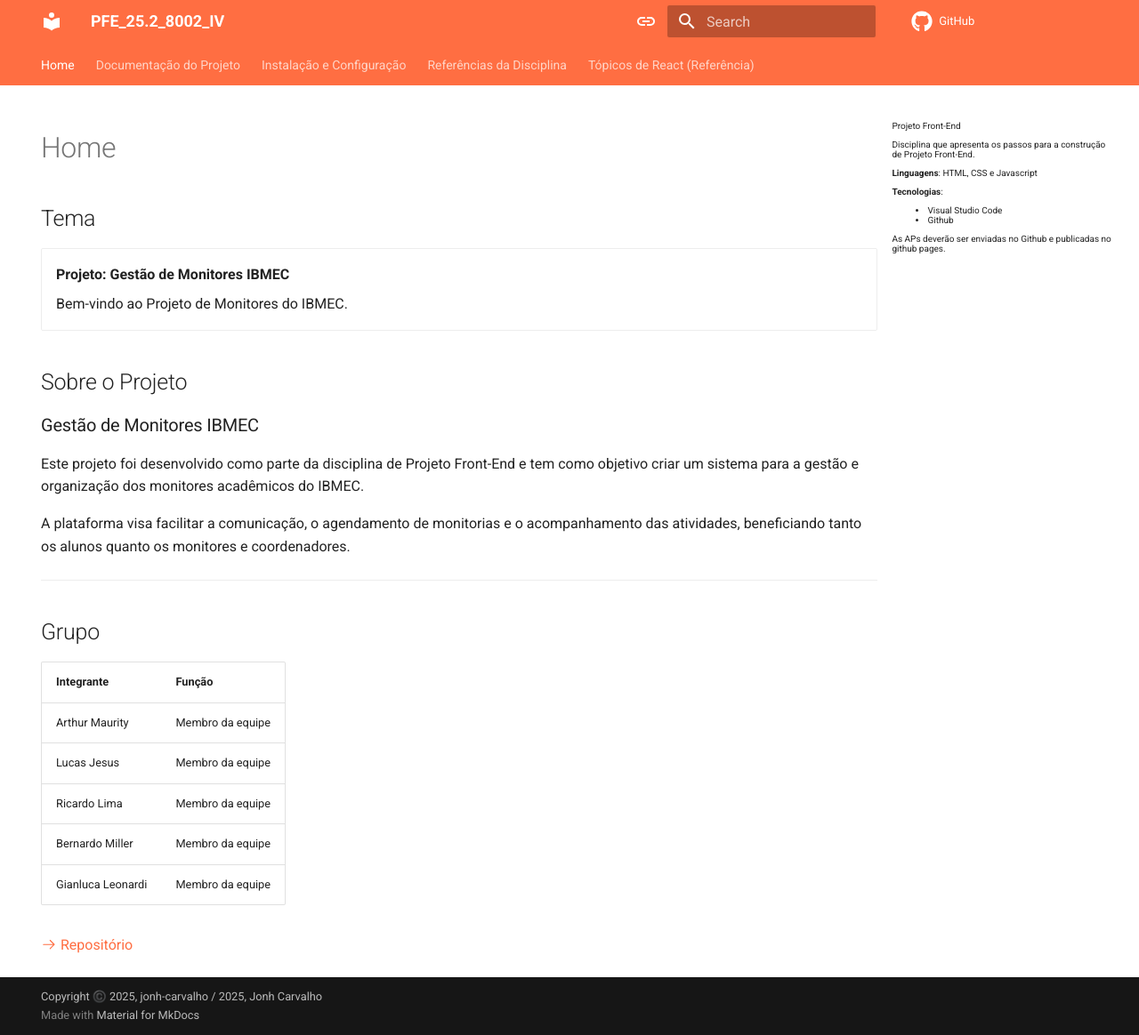
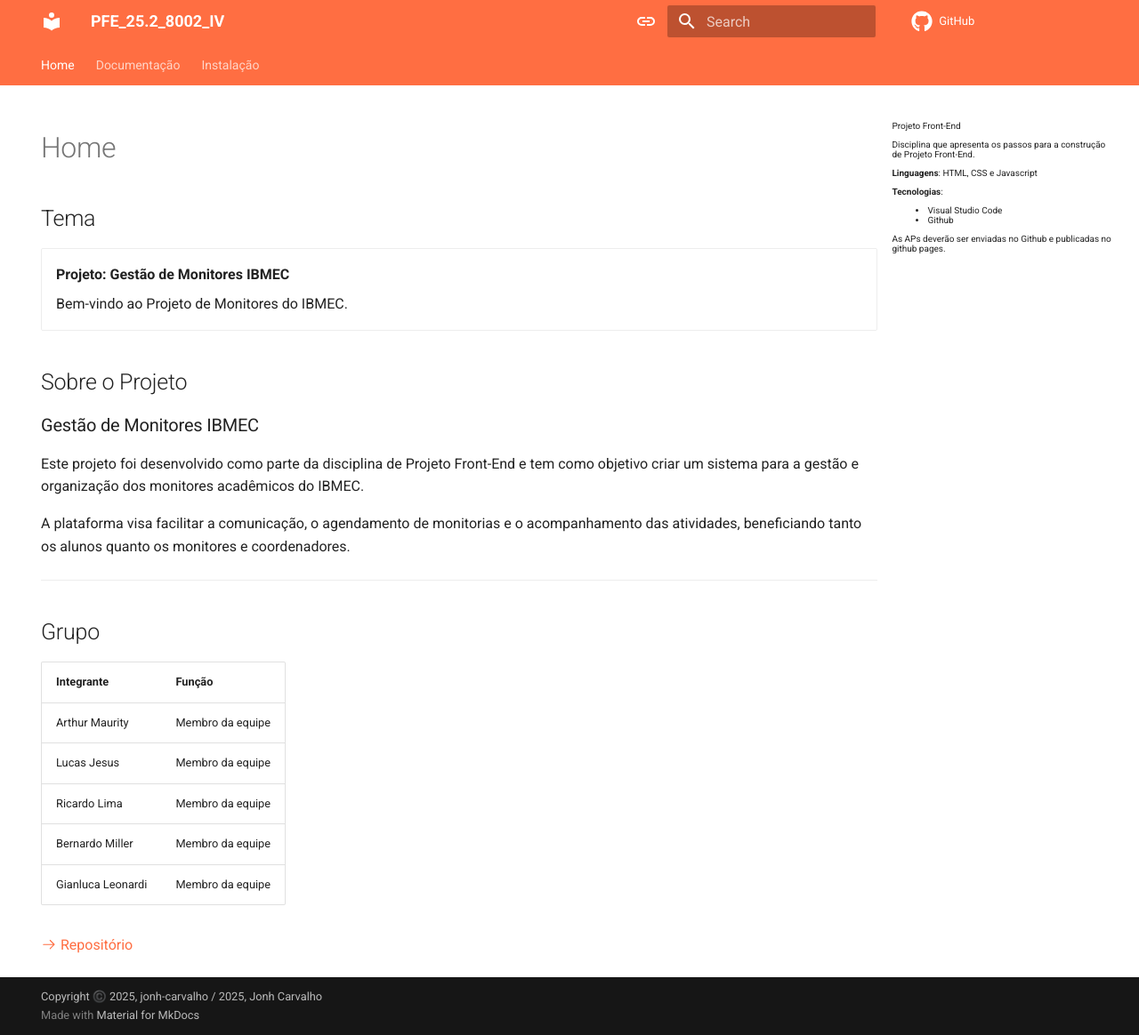
Before and after one commit to Projetos-de-Extensao/PFE_25.2_8002_IV, an MkDocs documentation site: the page built from docs/index.md, in a window 1280 px wide and 1164 px high. Shown: the whole window at 89% size. Built offline with MkDocs 1.6.1 and Material for MkDocs 9.7.7, drawn with Linux system fonts in a browser that asks for light colours; comment, search, counter and statistics services are not loaded.

Commit message:
Refactor navigation structure in mkdocs.yml

```diff
--- a/mkdocs.yml
+++ b/mkdocs.yml
@@ -108,22 +108,10 @@ theme:
 # Estrutura de navegação (Menu lateral)
 nav:
   - Home: index.md
-  - Documentação do Projeto:
-      - Visão Geral: docs/visaogeral.md
-      - Funcionalidades: docs/funcionalidades.md
-      - Modelo de Dados: docs/modelo-dados.md
-  - Instalação e Configuração:
-      - Ambiente: docs/ambiente.md
-      - Como Rodar: docs/como-rodar.md
-  - Referências da Disciplina:
-      - Aulas: Disciplina/Aulas.md
-      - Github: github.md
-      - Mkdocs: mkdocs.md
-      - CodeSpace: Codespace.md
-  - Tópicos de React (Referência):
-      - Introdução: React/01_Intro.md
-      - Componentes: React/Componentes.md
-      - Hooks: React/Hooks.md
-      - Context API: React/ContextAPI.md
-      - React Router: React/ReactRouter.md
-      - Redux: React/Redux.md
+  - Documentação:
+      - 'Visão Geral': docs/visaogeral.md
+      - 'Funcionalidades': docs/funcionalidades.md
+      - 'Modelo de Dados': docs/modelo-dados.md
+  - Instalação:
+      - 'Ambiente': docs/ambiente.md
+      - 'Como Rodar': docs/como-rodar.md
```
